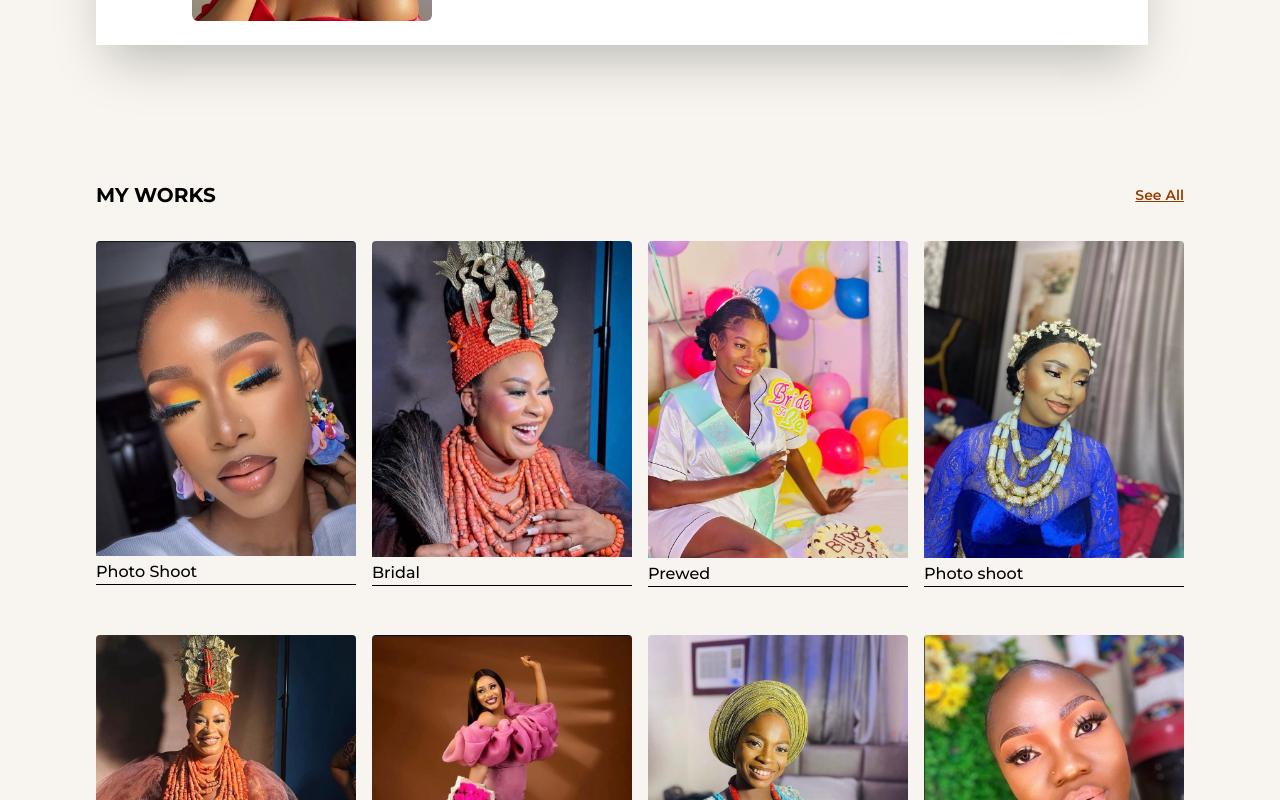
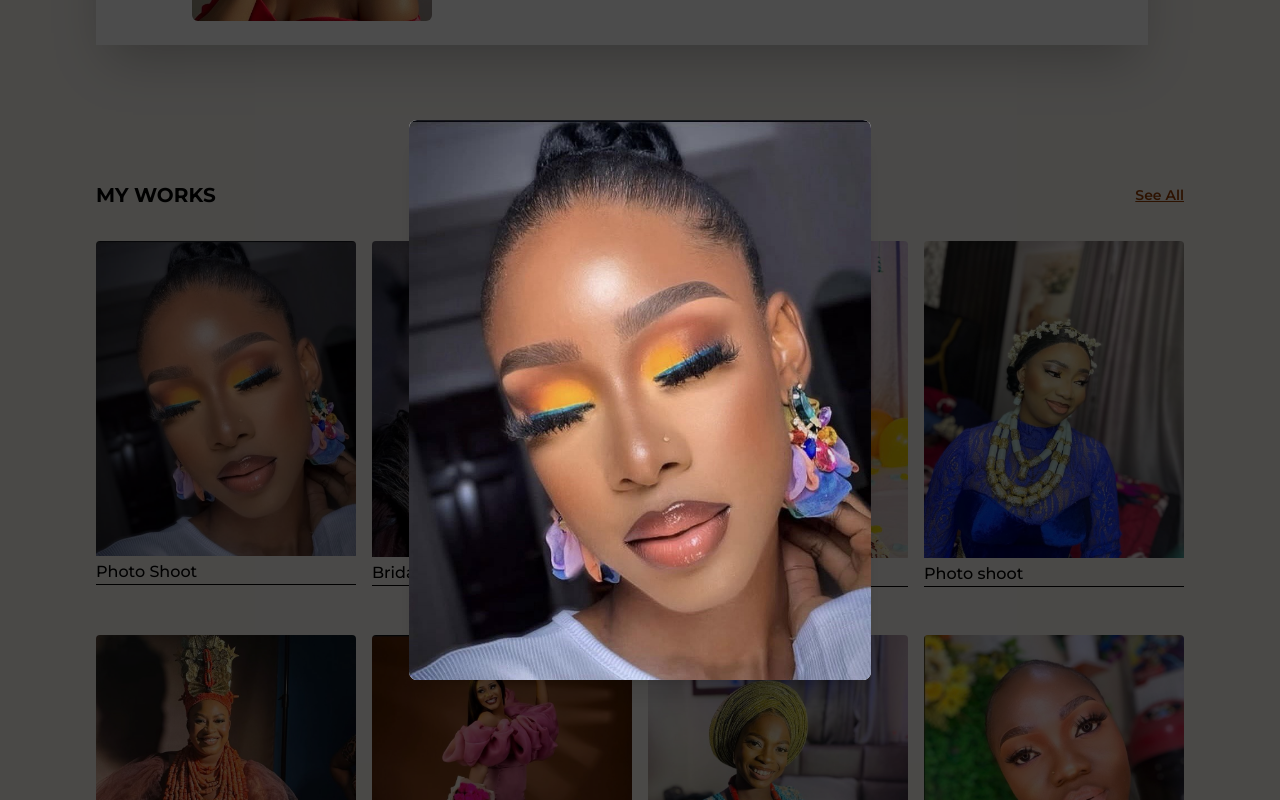
Before and after one commit to ernestkris6/GlamByLaSauce, a React (Vite) app: page / in a window 1280 px wide. Both pictures are taken after a click on the picture 226 px from the left and 1309 px from the top of the page. Shown: the part 909-1709 px from the top of the page. Built offline with nearby package versions, Linux system fonts and the light colour scheme; a web font is replaced by a local one.

Commit message:
adding modal

```diff
--- a/src/ui/MyWorks.jsx
+++ b/src/ui/MyWorks.jsx
@@ -1,4 +1,4 @@
-import React from 'react'
+import React, { useState } from 'react'
 import { Link } from 'react-router-dom'
 import gram2 from "../assets/gram2.jpg"
 import gram3 from "../assets/gram3.jpg"
@@ -8,7 +8,6 @@ import glam24 from "../assets/glam24.jpg"
 import gram25 from "../assets/gram25.jpg"
 import gram26 from "../assets/gram26.jpg"
 import gram27 from "../assets/gram27.jpg"
-
 
 
 const imageData = [
@@ -56,6 +55,10 @@ const imageData = [
 ]
 
 export default function MyWorks() {
+
+
+    const [selectedImage, setSelectedImage] = useState(null);
+
   return (
     <section className='py-10 px-6 md:px-10 lg:px-24 mb-6 md:mb-8'>
         {/*Texts*/}
@@ -63,7 +66,6 @@ export default function MyWorks() {
             <p className='text-black uppercase font-bold text-xl'>my works</p>
             <Link to='works'>
                 <p onClick={() => scrollTo(0,0)} className='text-amber-800 font-semibold text-sm underline'>See All</p>
-
             </Link>
         </div>
 
@@ -72,7 +74,7 @@ export default function MyWorks() {
           {imageData?.map((item, id) => {
             return (
                 <div className='pb-8' key={id}>
-                    <img className='pb-1 rounded hover:-translate-y-2 duration-500 transition-transform cursor-pointer w-72' src={item.img} alt="" />
+                    <img className='pb-1 rounded hover:-translate-y-2 duration-500 transition-transform cursor-pointer w-72' src={item.img} alt="" onClick={() => setSelectedImage(item.img)}/>
                     <p className='font-medium text-sm md:text-base'>{item.text}</p>
                     <hr/>
 
@@ -80,6 +82,66 @@ export default function MyWorks() {
             )
           })}
         </div>
+
+        {selectedImage && (
+            <div
+                className="fixed inset-0 bg-black/70 flex items-center justify-center z-50 p-3 "
+                onClick={() => setSelectedImage(null)}
+            >
+                <div
+                className="
+                    bg-white rounded-lg
+                    max-w-[85vw] md:max-w-[70vw] lg:max-w-[50vw]
+                    max-h-[85vh]
+                    overflow-auto
+                    shadow-xl
+                "
+                onClick={(e) => e.stopPropagation()}
+                >
+                <img
+                    src={selectedImage}
+                    alt=""
+                    className="w-full h-auto max-h-[70vh] object-contain"
+                />
+
+                {/* <button
+                    className="w-full bg-amber-600 text-white cursor-pointer py-2 transition"
+                    onClick={() => setSelectedImage(null)}
+                >
+                    Close
+                </button> */}
+                </div>
+            </div>)}
+
+
+
+
+
+{/**3--------------- */}
+          {/* {selectedImage && (
+  <div
+    className="fixed inset-0 bg-black/70 flex items-center justify-center z-50 p-2 md:p-4"
+    onClick={() => setSelectedImage(null)}
+  >
+    <div
+      className="bg-white rounded-lg p-3 max-w-[95vw] md:max-w-3xl max-h-[90vh] overflow-auto shadow-lg"
+      onClick={(e) => e.stopPropagation()}
+    >
+      <img
+        src={selectedImage}
+        alt=""
+        className="rounded w-full h-auto max-h-[75vh] object-contain mx-auto"
+      />
+
+      <button
+        className="mt-4 w-full bg-amber-600 text-white py-2 rounded hover:bg-blue-700 transition"
+        onClick={() => setSelectedImage(null)}
+      >
+        Close
+      </button>
+    </div>
+  </div>
+)} */}
     </section>
   )
 }
--- a/vite.config.js
+++ b/vite.config.js
@@ -10,6 +10,8 @@ export default defineConfig({
 
 
 
+
+
 // import { defineConfig } from 'vite'
 // import react from '@vitejs/plugin-react'
 
```
Also changed, not shown: src/index.css (line endings or trailing spaces).
